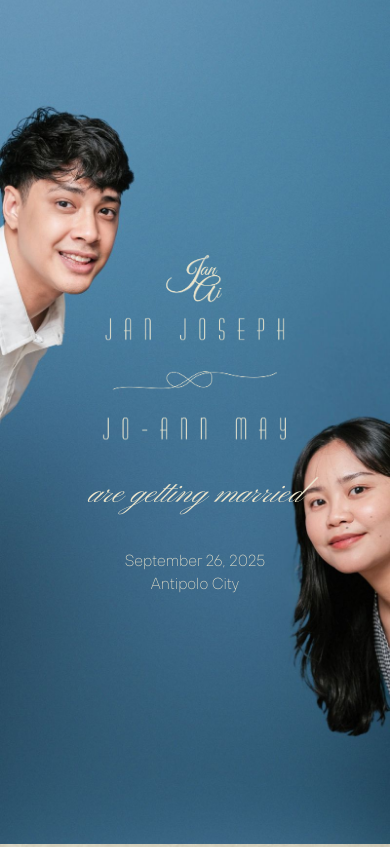
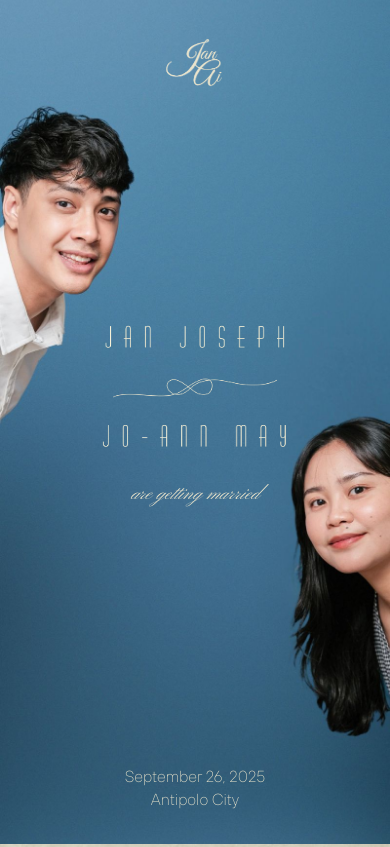
Before and after one commit to jjabutog/jjabutog.github.io, a plain HTML site: page index.html in a window 390 px wide. Shown: the top 847 px of the page. Drawn offline with Linux system fonts and the light colour scheme.

Commit message:
style: update hero section layout and typography - Adjust hero container positioning, enhance subheading font sizes for better responsiveness, and ensure full viewport height for improved visual impact.

```diff
--- a/style.css
+++ b/style.css
@@ -48,17 +48,24 @@ section {
   display: flex;
   align-items: center;
   justify-content: center;
+  position: relative;
 }
 
 .hero__container {
   display: flex;
   flex-direction: column;
   align-items: center;
-  height: 100%;
+  justify-content: space-between;
+  min-height: 100vh;
   width: 100%;
   opacity: 0;
   animation: fadeInUp 1s ease-out forwards;
   animation-delay: 1s;
+  position: absolute;
+  top: 0;
+  left: 0;
+  right: 0;
+  bottom: 0;
 }
 
 .hero__logo {
@@ -924,6 +931,9 @@ section {
     content: url('img/optimized/title-medium.png');
     width: 600px;
   }
+  .hero__subheading {
+    font-size: 2.5rem; /* Reduced from 3rem */
+  }
   .invitation__content {
     background-image: url('img/optimized/page-2-medium.jpg');
   }
@@ -952,7 +962,7 @@ section {
     width: 300px;
   }
   .hero__subheading {
-    font-size: 2em;
+    font-size: 1.5rem;
   }
   .hero__details {
     font-size: 1em;
@@ -1263,6 +1273,10 @@ section {
   .principal-sponsors-card:nth-child(2) {
     margin-top: 0;
   }
+
+  .hero__subheading {
+    font-size: 2rem;
+  }
 }
 
 @media screen and (max-width: 480px) {
@@ -1395,6 +1409,10 @@ section {
   .wedding-timeline__image {
     max-width: 350px;
     background-image: url('img/optimized/timeline-small.png');
+  }
+
+  .hero__subheading {
+    font-size: 1.2rem;
   }
 }
 
@@ -1537,6 +1555,10 @@ section {
   .wedding-timeline__image {
     max-width: 280px;
   }
+
+  .hero__subheading {
+    font-size: 1.2rem;
+  }
 }
 
 /* Ultra small devices */
@@ -1613,6 +1635,10 @@ section {
 
   .wedding-timeline__image {
     max-width: 280px;
+  }
+
+  .hero__subheading {
+    font-size: 1.2rem;
   }
 }
 
```
